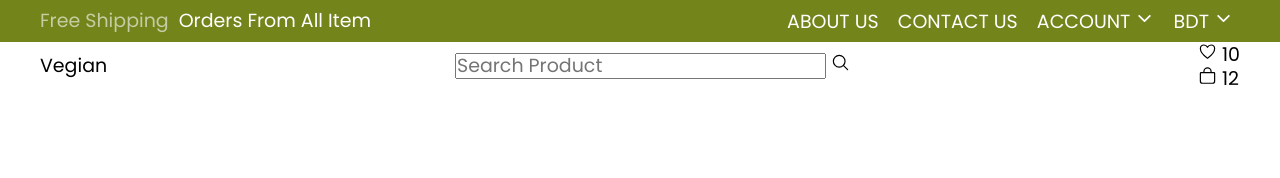
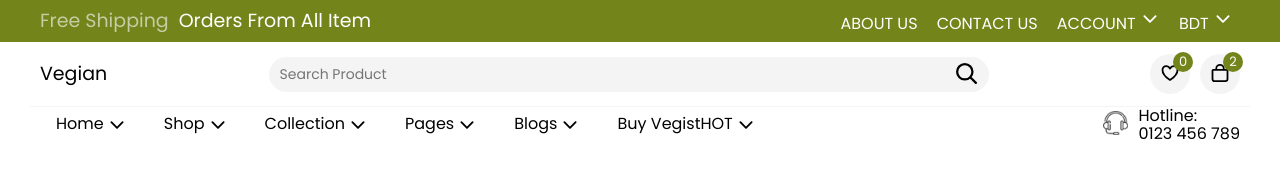
Before and after one commit to emetdas/ecommerce, a website built with Parcel: page index.html in a window 1280 px wide. Built offline with nearby package versions, Linux system fonts and the light colour scheme.

Commit message:
update is done

```diff
--- a/index.html
+++ b/index.html
@@ -48,22 +48,63 @@
       </div>
       <div class="container midnav d-flex align-center jsc-sb">
         <div class="logo">Vegian</div>
-        <div class="search">
+        <div class="search d-flex">
           <input type="text" placeholder="Search Product" />
-          <ion-icon name="search-outline"></ion-icon>
+          <ion-icon
+            name="search-outline"
+            size="large"
+            class="search-icon"
+          ></ion-icon>
         </div>
-        <div class="mid_nav_icon">
+        <div class="mid_nav_icon d-flex gap-1">
           <div class="icon-notification">
-            <ion-icon name="heart-outline"></ion-icon>
-            <span>10</span>
+            <ion-icon name="heart-outline" class="notification"></ion-icon>
+            <span>0</span>
           </div>
           <div class="icon-notification">
-            <ion-icon name="bag-outline"></ion-icon>
-            <span>12</span>
+            <ion-icon name="bag-outline" class="notification"></ion-icon>
+            <span>2</span>
           </div>
         </div>
       </div>
-      <nav class="navigation"></nav>
+
+      <nav class="navigation">
+        <div class="container d-flex jsc-sb">
+          <ul class="megaManue">
+            <li class="mega-item">
+              Home <ion-icon name="chevron-down-outline" class="icons-down"></ion-icon>
+            </li>
+            <li class="mega-item">
+              Shop <ion-icon name="chevron-down-outline" class="icons-down"></ion-icon>
+            </li>
+            <li class="mega-item">
+              Collection <ion-icon name="chevron-down-outline" class="icons-down"></ion-icon>
+            </li>
+            <li class="mega-item">
+              Pages <ion-icon name="chevron-down-outline" class="icons-down"></ion-icon>
+            </li>
+            <li class="mega-item">
+              Blogs <ion-icon name="chevron-down-outline" class="icons-down"></ion-icon>
+            </li>
+            <li class="mega-item">
+              Buy VegistHOT <ion-icon name="chevron-down-outline" class="icons-down"></ion-icon>
+            </li>
+          </ul>
+          <div class="help-line d-flex align-center gap-1">
+            <div class="img">
+              <img
+                src="images/helpline-icon.png"
+                alt="help-line"
+                class="help-icon"
+              />
+            </div>
+            <div class="help-hotline">
+              <li>Hotline:</li>
+              <li>0123 456 789</li>
+            </div>
+          </div>
+        </div>
+      </nav>
     </header>
     <!-- Home-part-end -->
 
--- a/sass/abstracts/_variables.scss
+++ b/sass/abstracts/_variables.scss
@@ -5,6 +5,7 @@ $nav-height: 6.5rem;
 $primary: #73841b;
 $btn-hover: #5a6813;
 $card-hover: rgba(255, 255, 255, 2.4);
+$icon-box:#f4f4f4;
 $secondary: #999;
 $secondary-light: rgb(148, 148, 148);
 $sell: #e30514;
--- a/sass/base/_common.scss
+++ b/sass/base/_common.scss
@@ -12,6 +12,9 @@
 }
 .mr1 {
   margin-right: 1rem;
+}
+.gap-1 {
+  gap: 1rem;
 }
 // grid-&-flex-start
 .d-flex {
--- a/sass/base/_reset.scss
+++ b/sass/base/_reset.scss
@@ -78,6 +78,9 @@ sup {
 }
 img {
   border-style: none;
+}
+li {
+  font-size: 1.6rem;
 }
 button,
 input,
--- /dev/null
+++ b/sass/layout/_megaManue.scss
@@ -0,0 +1,16 @@
+.navigation {
+  height: $nav-height;
+}
+.mega-item {
+  display: inline-flex;
+  padding: 0.5em 1em;
+  cursor: pointer;
+  & .icons-down {
+    display: inline-block;
+    padding-left: 0.3rem;
+  }
+}
+
+.help-icon {
+  width: 2.5rem;
+}
--- a/sass/layout/_topnav.scss
+++ b/sass/layout/_topnav.scss
@@ -36,6 +36,7 @@
   transition: all 0.5s ease-in;
 }
 .dropdrown-heandler .dropdrown {
+  z-index: 2;
   margin-top: 1.1rem;
   position: absolute;
   display: none;
@@ -54,3 +55,73 @@
     }
   }
 }
+input {
+  outline: none;
+}
+// mid-nav-start
+.midnav {
+  height: $nav-height;
+  border-bottom: 0.1rem solid $icon-box;
+  & .search {
+    position: relative;
+    width: 60%;
+    & input {
+      background: $icon-box;
+      height: 3.5rem;
+      width: 100%;
+      padding: 0.4rem 1rem;
+      border-radius: 2rem;
+      font-size: 1.4rem;
+      border: none;
+      border: 0.1rem solid transparent;
+      transition: all 0.5s ease;
+      &:focus {
+        border: 0.1rem solid $primary;
+      }
+    }
+    & .search-icon {
+      background: $icon-box;
+      top: 0.4rem;
+      width: 2.5rem;
+      height: 2.5rem;
+      cursor: pointer;
+      text-align: center;
+      line-height: 3rem;
+      position: absolute;
+      font-size: 3.4rem;
+      right: 1rem;
+    }
+  }
+  .icon-notification {
+    width: 4rem;
+    text-align: center;
+    height: 4rem;
+    line-height: 4.5rem;
+    background: $icon-box;
+    border-radius: 50%;
+    cursor: pointer;
+    & .notification {
+      position: relative;
+    }
+    & span {
+      position: absolute;
+      margin-top: -0.2rem;
+      width: 2rem;
+      height: 2rem;
+      line-height: 2rem;
+      background: $primary;
+      color: $white;
+      margin-left: -0.7rem;
+      border-radius: 50%;
+      font-size: 1.3rem;
+    }
+    &:hover .notification {
+      color: $primary;
+    }
+  }
+}
+ion-icon {
+  font-size: 2rem;
+  --ionicon-stroke-width: 4.6rem;
+}
+// mid-nav-end
--- a/sass/style.scss
+++ b/sass/style.scss
@@ -6,4 +6,5 @@
 @import './base/common';
 
 @import './layout/topnav';
+@import './layout/megaManue';
 @import './screen/media';
```
Also changed, not shown: css/style.css, images/helpline-icon.png (added).
